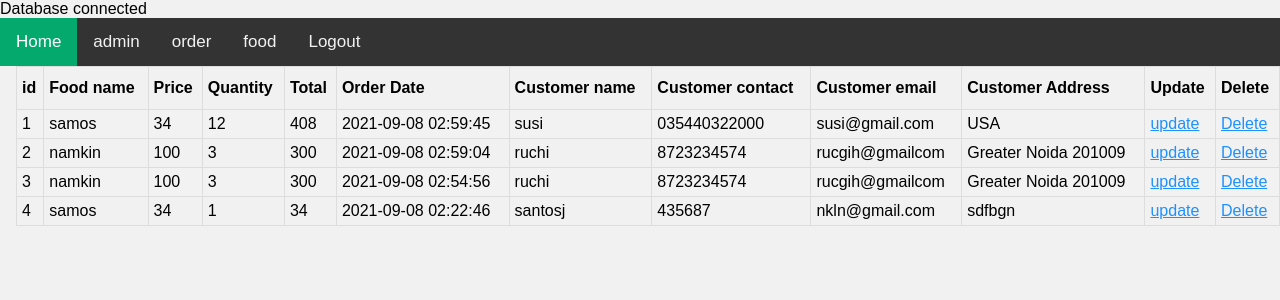
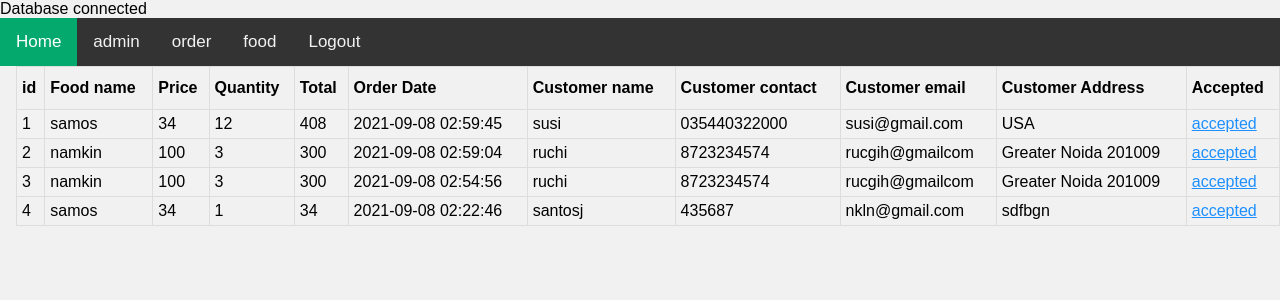
Before and after one commit to Santohack/Online-Food-ordering, a PHP site: page /admin/order.php in a window 1280 px wide. Shown: the top 300 px of the page. Run offline with PHP 8.4, Linux system fonts and the light colour scheme; data comes from the database, SQL or seed files in the repository.

Commit message:
status Update

```diff
--- a/admin/order.php
+++ b/admin/order.php
@@ -66,8 +66,8 @@ body {
     <th>Customer contact</th>
     <th>Customer email</th>
     <th>Customer Address</th>
-    <th>Update</th>
-    <th>Delete</th>
+    <th>Accepted</th>
+
   </tr>
 
 
@@ -108,8 +108,8 @@ body {
     <td><?php echo $customer_contact; ?></td>
     <td><?php echo $customer_email; ?></td>
     <td><?php echo $customer_address; ?></td>
-    <td><a href="update_food.php?id=<?php echo $id; ?>">update </a></td>
-    <td><a href="delete_food.php?id=<?php echo $id; ?>">Delete</a></td>
+     <td><a href="acceptorder.php?id=<?php echo $id; ?>">accepted </a></td>
+
   </tr>
 
                  <?php
```
